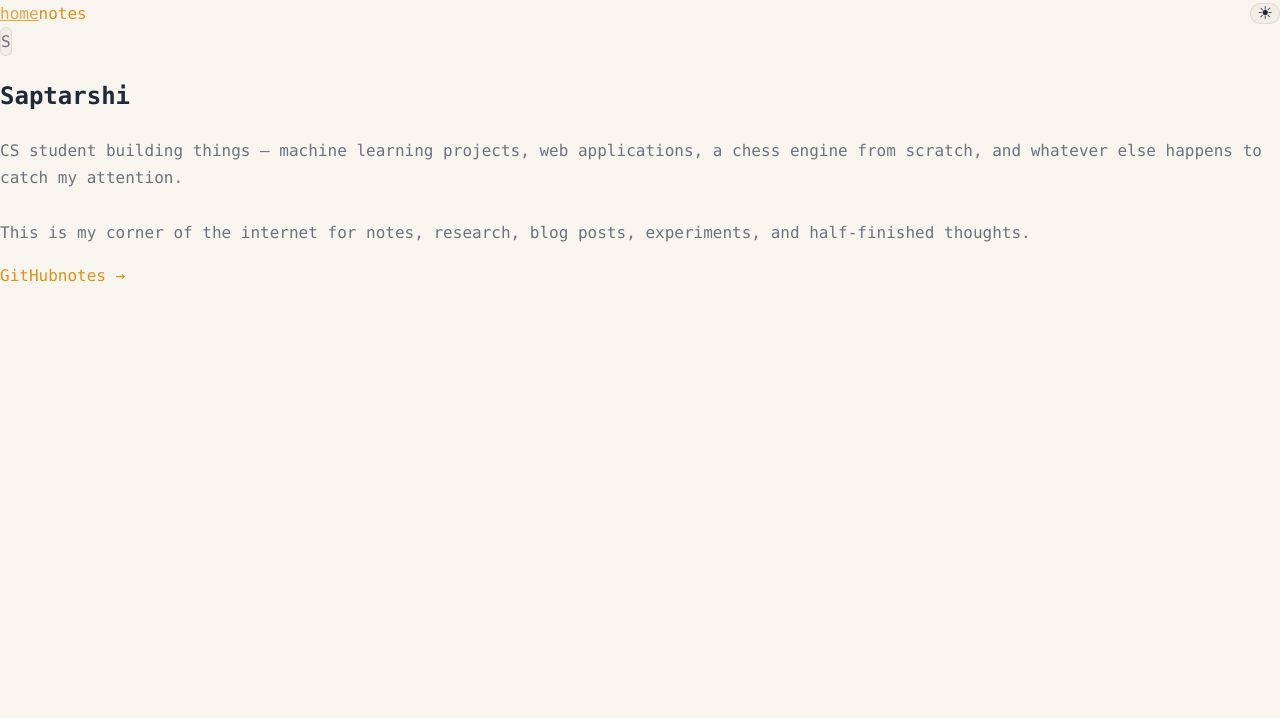
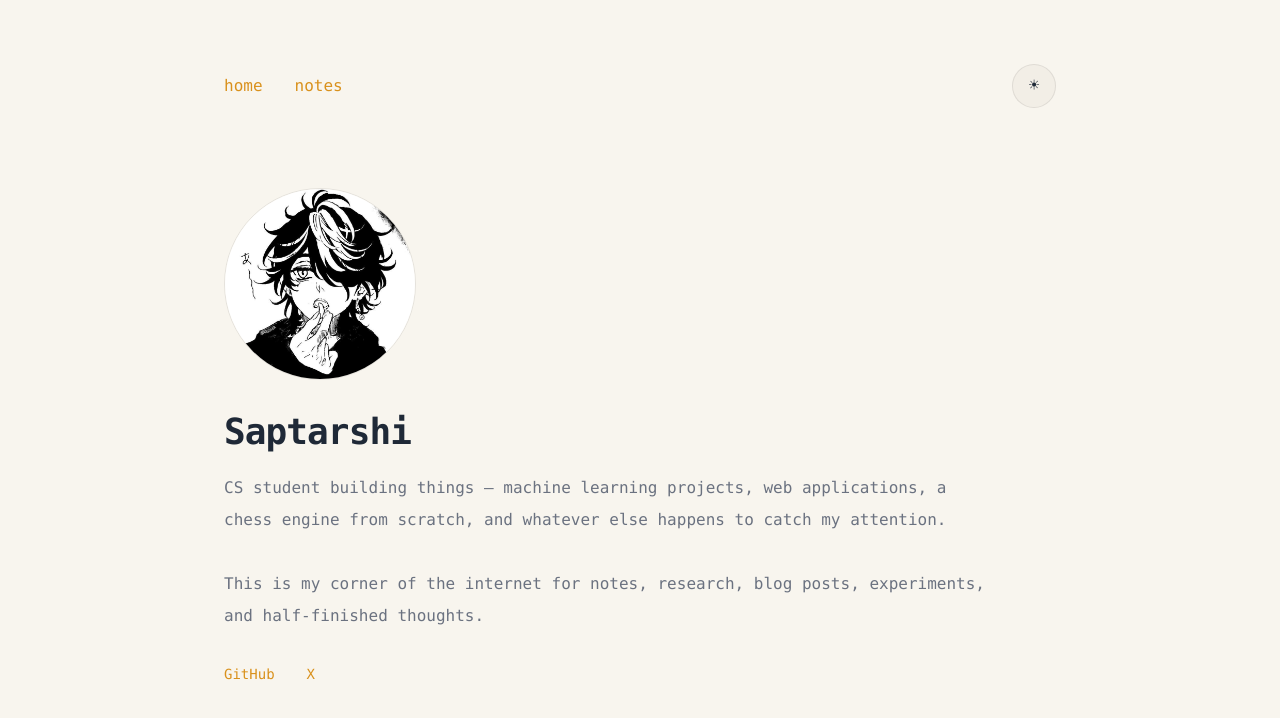
Before and after one commit to sapronaut/blog-website, a Next.js app: page / in a window 1280 px wide. Shown: the top 718 px of the page. Built offline with nearby package versions, Linux system fonts and the light colour scheme.

Commit message:
all done

```diff
--- a/app/blog/page.tsx
+++ b/app/blog/page.tsx
@@ -8,10 +8,10 @@ export default function Home() {
     <main>
       <header className="mb-12">
         <h1 className="text-xl font-semibold tracking-tight">
-          notes <span style={{ color: "var(--accent)" }}>//</span> saptarshi
+        <span style={{ color: "var(--accent)" }}>//</span> articles
         </h1>
         <p className="mt-2 text-sm" style={{ color: "var(--text-dim)" }}>
-          writings, research, things I&apos;m figuring out. mostly for me.
+          music and muse
         </p>
       </header>
 
--- a/app/globals.css
+++ b/app/globals.css
@@ -1,7 +1,4 @@
-@tailwind base;
-@tailwind components;
-@tailwind utilities;
-
+@import "tailwindcss";
 :root {
 --bg: #111315;
 --surface: #17191c;
--- a/app/page.tsx
+++ b/app/page.tsx
@@ -1,10 +1,14 @@
 import Link from "next/link";
-
+import Image from "next/image";
 const links = [
   {
     label: "GitHub",
     href: "https://github.com/sapronaut",
   },
+    {
+    label: "X",
+    href: "https://x.com/Sapronaut",
+  }
 ];
 
 export default function ProfilePage() {
@@ -12,16 +16,20 @@ export default function ProfilePage() {
     <main>
       <section className="flex flex-col items-start gap-8">
         <div
-          className="w-28 h-28 rounded-full overflow-hidden flex items-center justify-center text-4xl"
-          style={{
-            background: "var(--surface)",
-            border: "1px solid var(--rule)",
-          }}
-        >
-          <span style={{ color: "var(--text-dim)" }}>
-            S
-          </span>
-        </div>
+  className="w-48 h-48 rounded-full overflow-hidden"
+  style={{
+    border: "1px solid var(--rule)",
+  }}
+>
+  <Image
+    src="/avatar (2).jpg"
+    alt="Saptarshi"
+    width={192}
+    height={192}
+    className="w-full h-full object-cover"
+    priority
+  />
+</div>
 
         <div>
           <h1 className="text-4xl font-bold tracking-tight">
@@ -63,9 +71,7 @@ export default function ProfilePage() {
             </a>
           ))}
 
-          <Link href="/blog">
-            notes →
-          </Link>
+
         </div>
       </section>
     </main>
--- a/components/Nav.tsx
+++ b/components/Nav.tsx
@@ -3,8 +3,21 @@ import ThemeToggle from "./ThemeToggle";
 
 export default function Nav() {
   return (
-    <nav className="flex items-center justify-between mb-20">
-      <div className="flex items-center gap-8 text-sm">
+    <nav
+      style={{
+        display: "flex",
+        justifyContent: "space-between",
+        alignItems: "center",
+        marginBottom: "80px",
+      }}
+    >
+      <div
+        style={{
+          display: "flex",
+          gap: "32px",
+          alignItems: "center",
+        }}
+      >
         <Link href="/">home</Link>
         <Link href="/blog">notes</Link>
       </div>
--- a/posts/hello.md
+++ /dev/null
@@ -1,8 +0,0 @@
----
-title: "First entry"
-date: "2026-06-12"
----
-
-This is where the random stuff goes. Notes, half-finished thoughts, project writeups, whatever.
-
-No pressure to make it good. Just write.
--- /dev/null
+++ b/posts/post-1.md
@@ -0,0 +1,29 @@
+---
+title: "platonic?"
+date: "2026-06-12"
+---
+
+I have built cathedrals from the silences between your sentences,
+lit them with the almost glances you never meant.
+Inside, the air is incense and almost~
+beautiful enough to kneel for,
+heavy enough to break the knees.
+
+I do not wish for the sun to move
+I only watch the way it paints your shoulder~
+when you turn to speak to someone else,
+tracing the quiet geometry of a space
+I am allowed to see, but never crowd.
+
+I never wanted your love.
+Not in the same way, people write songs about it~
+all storms and confessions,
+all hands reaching across impossible directions
+I only wanted to keep finding in ordinary places..
+
+In the pause before you reply.
+In a photograph taken by someone else.
+In the way your name arrived
+and rearranged an entire afternoon.
+I keep you like a rare book on a high shelf~
+admired, intact and entirely unopened
```
Also changed, not shown: public/avatar (2).jpg (added), public/avatar.jpg (added).
